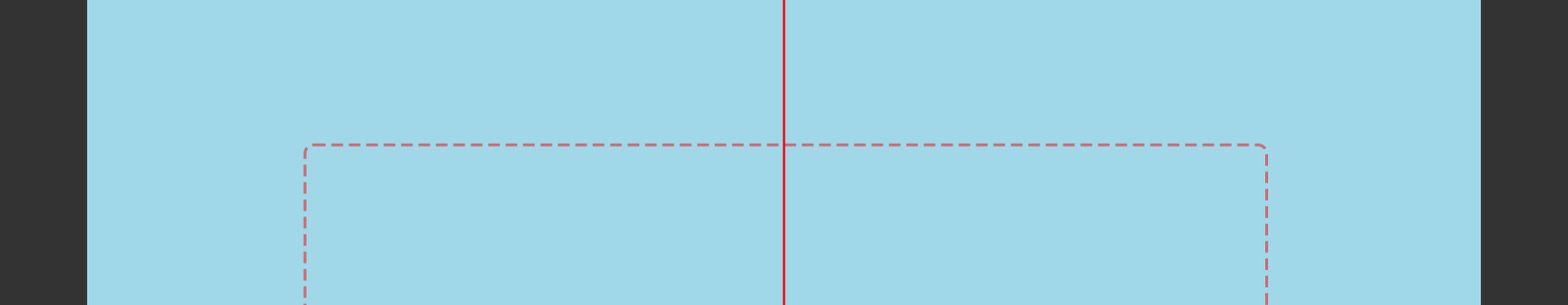
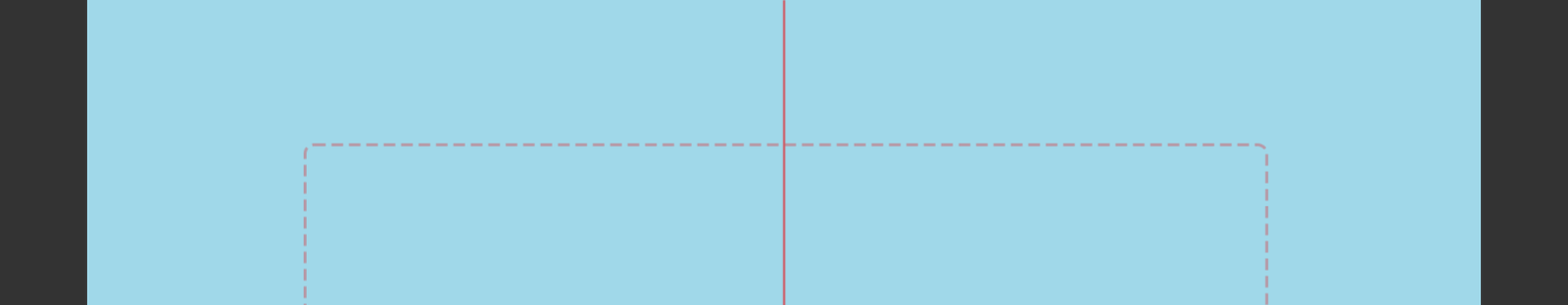
Before and after one commit to ryantow/hubwall-kiosk, an Electron app: page index.html in a window 1600 px wide. Shown: the top 312 px of the page at 98% size. Drawn offline with Linux system fonts and the light colour scheme.

Commit message:
css change for overlay

```diff
--- a/src/styles/main.css
+++ b/src/styles/main.css
@@ -710,3 +710,24 @@
     border-radius: 30px;
     font-size: 30px; /* Default is 54px, tweak this number until it looks right! */
 }
+
+/* =======================================================
+   🚨 DEV ONLY: CALIBRATION OVERLAY (REMOVE BEFORE PROD) 🚨
+   ======================================================= */
+#calibration-overlay {
+    position: absolute;
+    top: 0;
+    left: 0;
+    width: 100%;
+    height: 100%;
+    z-index: 9999999;       /* Forces it above absolutely everything else */
+    pointer-events: none;   /* CRITICAL: Allows touch swipes to pass through! */
+    opacity: 0.6;           /* Tweak this between 0.1 and 1 to see the UI underneath */
+}
+
+#calibration-overlay img {
+    width: 100%;
+    height: 100%;
+    object-fit: cover;      /* Ensures the image stretches to fill the exact 4K frame */
+}
+/* ======================================================= */
```
